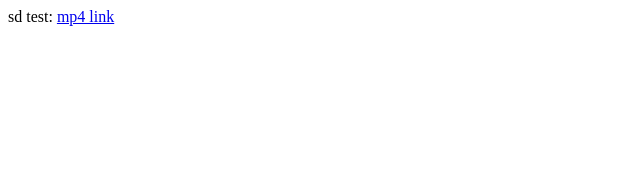
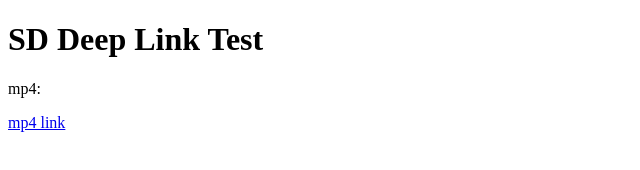
Before and after one commit to yegu01/yegu01.github.io, a plain HTML site: page index.html in a window 1280 px wide. Shown: the whole page, without its empty margins (0-640 px from the left). Drawn offline with Linux system fonts and the light colour scheme.

Commit message:
Update index.html

```diff
--- a/index.html
+++ b/index.html
@@ -2,6 +2,7 @@
 <html>
   <head></head>
   <body>
-    sd test: <a href="sd-viewer:///RRX/DesiroHC/add_content/video/lichtgitter_sichtpruefen.mp4">mp4 link</a>
+    <h1>SD Deep Link Test</h1>
+    <p>mp4:</p><a href="sd-viewer:///RRX/DesiroHC/add_content/video/lichtgitter_sichtpruefen.mp4">mp4 link</a>
   </body>
 </html>
```
